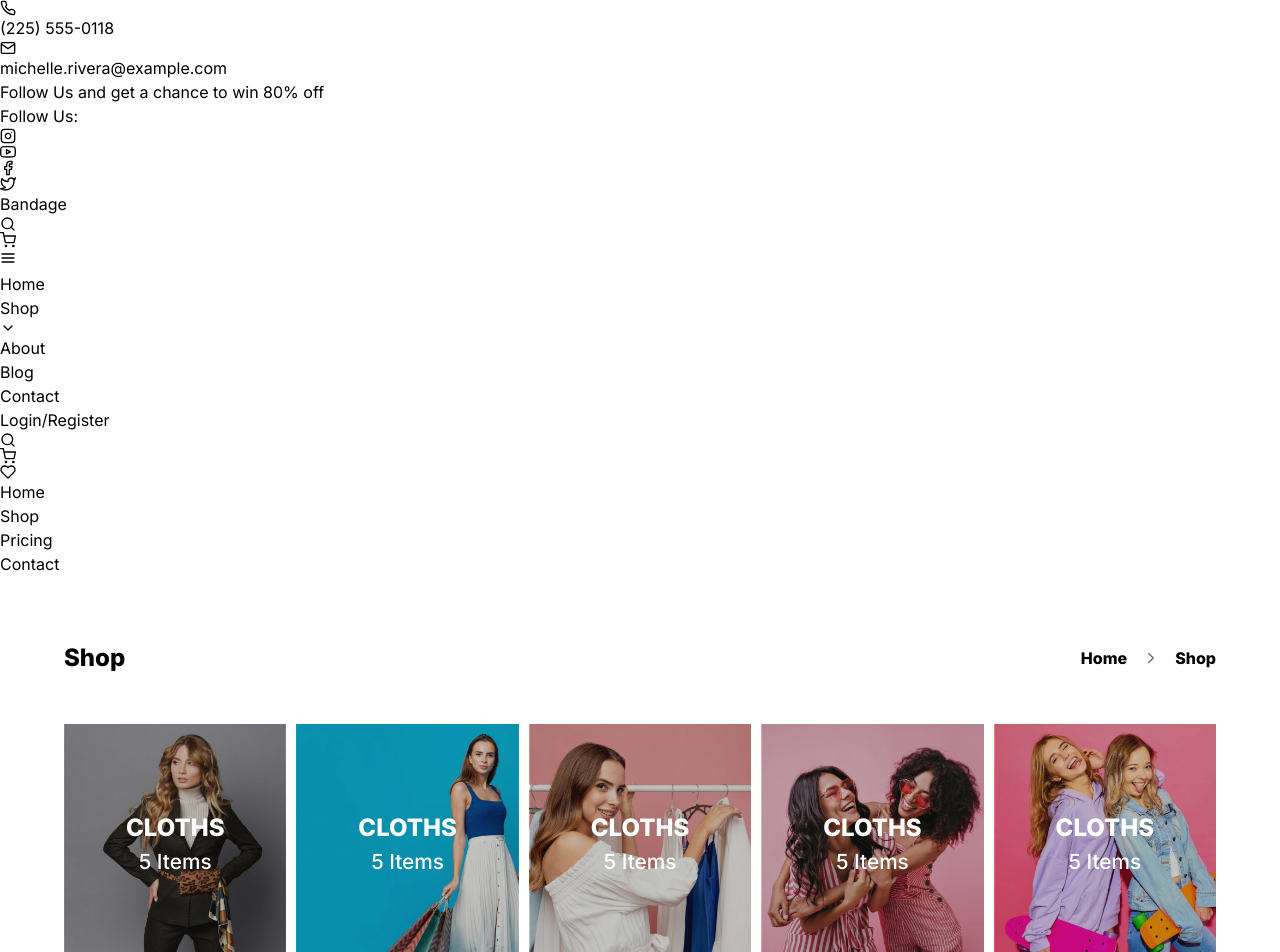
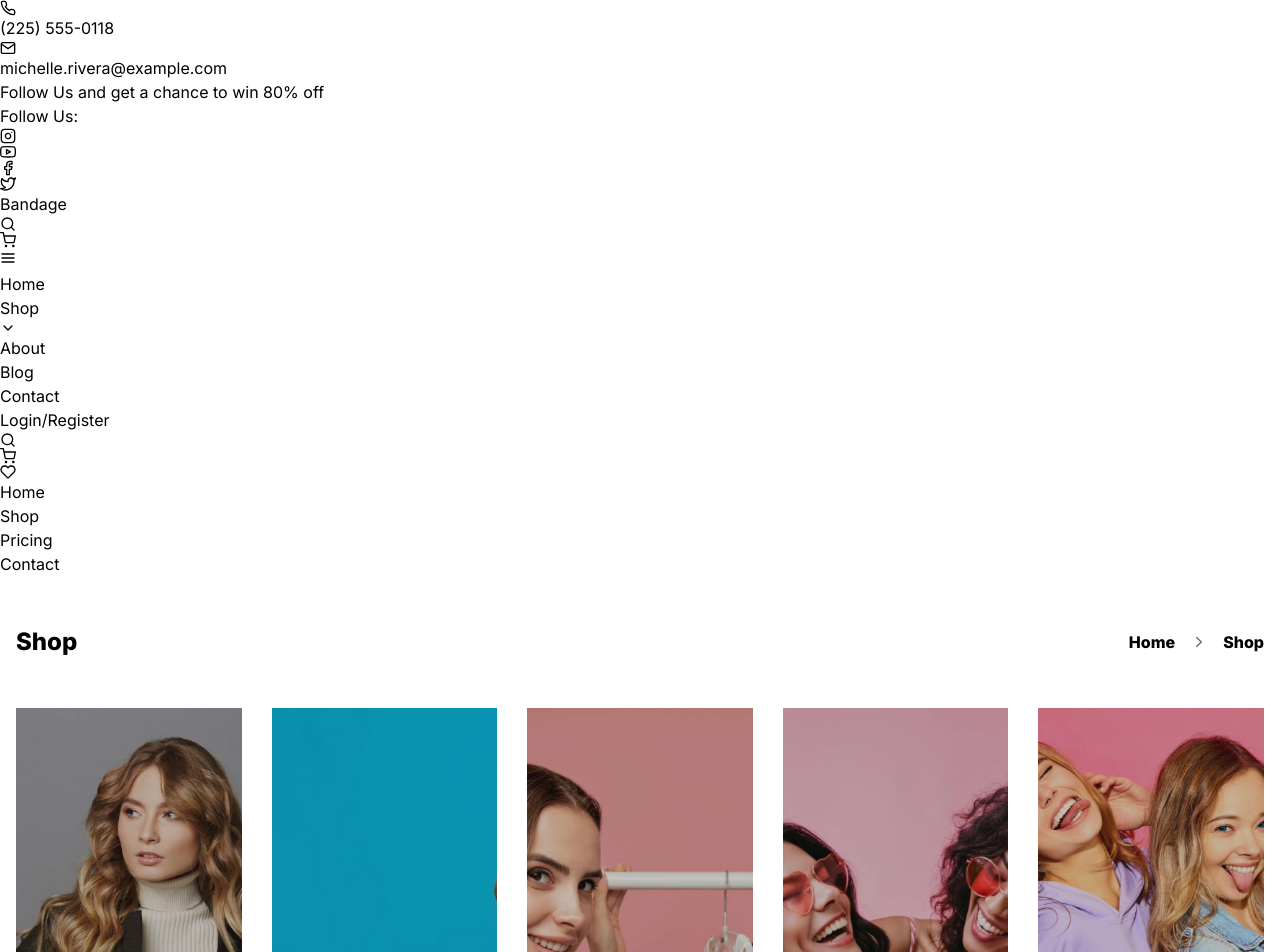
Before and after one commit to FarooqueMalik71/hackathone-151725, a Next.js app: page /shop in a window 1280 px wide. Shown: the top 952 px of the page. Built offline with nearby package versions, Linux system fonts and the light colour scheme.

Commit message:
fix moreee

```diff
--- a/src/app/global.css
+++ b/src/app/global.css
@@ -22,7 +22,7 @@ body {
   padding: 0;
 }
 
-
+/* yhaa tk chng */
 .home-hero {
   width: 100%;
   height: 120vh;
@@ -54,7 +54,7 @@ body {
 
 .hometext p {
   color: var(--white-color);
-  font-size: var(--medium-fontsize);
+  font-size: 1.3rem;
   margin-bottom: 2rem;
 }
 
@@ -63,7 +63,7 @@ body {
   color: var(--white-color);
   padding: 1rem 2.5rem;
   border-radius: 5px;
-  font-size: var(--medium-fontsize);
+  font-size: var(--medium-fontsize, 1.3rem);
   border: none;
   font-weight: 800;
   letter-spacing: 1px;
@@ -81,7 +81,7 @@ body {
 }
 
 .second-section span {
-  font-size: var(--xl-medium-fontsize);
+  font-size: 1.5rem;
   font-weight: 800;
   color: var(--dark-blue-color);
 }
@@ -215,7 +215,7 @@ body {
 }
 
 .third-section h3 {
-  font-size: var(--xl-medium-fontsize);
+  font-size: var(--xl-medium-fontsize, 1.5rem);
   color: var(--dark-blue-color);
   font-weight: 800;
   letter-spacing: 1px;
@@ -249,7 +249,8 @@ body {
 
 
 .product-page {
-  padding: 4rem 4rem;
+  padding: 3rem 1rem;
+
 }
 
 .category {
@@ -278,24 +279,25 @@ body {
   margin: 0rem 1rem;
   color: var(--gray-color);
 }
-
 .cate-cards {
   width: 100%;
-  display: flex;
-  align-items: center;
-  justify-content: space-between;
-  height: 30vh;
-  gap: 10px;
+  display: grid;
+  grid-template-columns: repeat(1, 1fr);
+  gap: 30px;
   margin-bottom: 4rem;
 }
 
-.cat-card1 {
-  background-image: url(./images/category1.jpg);
+@media (min-width: 768px) {
+  .cate-cards {
+    grid-template-columns: repeat(5, 1fr);
+  }
+}
+
+.cat-card1, .cat-card2, .cat-card3, .cat-card4, .cat-card5 {
   background-position: center;
   background-repeat: no-repeat;
   background-size: cover;
-  width: 25%;
-  height: inherit;
+  height: 80vh;
   display: flex;
   align-items: center;
   justify-content: center;
@@ -303,111 +305,32 @@ body {
   color: var(--white-color);
 }
 
-.cat-card1 h4 {
+.cat-card1 {
+  background-image: url(./images/category1.jpg);
+}
+
+.cat-card2 {
+  background-image: url(./images/category2.jpg);
+}
+
+.cat-card3 {
+  background-image: url(./images/category3.jpg);
+}
+
+.cat-card4 {
+  background-image: url(./images/category4.jpg);
+}
+
+.cat-card5 {
+  background-image: url(./images/category5.jpg);
+}
+
+.cat-card1 h4, .cat-card2 h4, .cat-card3 h4, .cat-card4 h4, .cat-card5 h4 {
   font-size: var(--xl-medium-fontsize);
   font-weight: 800;
 }
 
-.cat-card1 p {
-  font-size: var(--medium-fontsize);
-  font-weight: 500;
-}
-
-.cat-card2 {
-  background-image: url(./images/category2.jpg);
-  background-position: center;
-  background-repeat: no-repeat;
-  background-size: cover;
-  width: 25%;
-  height: inherit;
-  display: flex;
-  align-items: center;
-  justify-content: center;
-  flex-direction: column;
-  color: var(--white-color);
-}
-
-.cat-card2 h4 {
-  font-size: var(--xl-medium-fontsize);
-  font-weight: 800;
-}
-
-.cat-card2 p {
-  font-size: var(--medium-fontsize);
-  font-weight: 500;
-}
-
-.cat-card3 {
-  background-image: url(./images/category3.jpg);
-  background-position: center;
-  background-repeat: no-repeat;
-  background-size: cover;
-  width: 25%;
-  height: inherit;
-  display: flex;
-  align-items: center;
-  justify-content: center;
-  flex-direction: column;
-  color: var(--white-color);
-}
-
-.cat-card3 h4 {
-  font-size: var(--xl-medium-fontsize);
-  font-weight: 800;
-}
-
-.cat-card3 p {
-  font-size: var(--medium-fontsize);
-  font-weight: 500;
-}
-
-
-.cat-card4 {
-  background-image: url(./images/category4.jpg);
-  background-position: center;
-  background-repeat: no-repeat;
-  background-size: cover;
-  width: 25%;
-  height: inherit;
-  display: flex;
-  align-items: center;
-  justify-content: center;
-  flex-direction: column;
-  color: var(--white-color);
-}
-
-.cat-card4 h4 {
-  font-size: var(--xl-medium-fontsize);
-  font-weight: 800;
-}
-
-.cat-card4 p {
-  font-size: var(--medium-fontsize);
-  font-weight: 500;
-}
-
-
-.cat-card5 {
-  background-image: url(./images/category5.jpg);
-  background-position: center;
-  background-repeat: no-repeat;
-  background-size: cover;
-  width: 25%;
-  height: inherit;
-  display: flex;
-  align-items: center;
-  justify-content: center;
-  flex-direction: column;
-  color: var(--white-color);
-}
-
-
-.cat-card5 h4 {
-  font-size: var(--xl-medium-fontsize);
-  font-weight: 800;
-}
-
-.cat-card5 p {
+.cat-card1 p, .cat-card2 p, .cat-card3 p, .cat-card4 p, .cat-card5 p {
   font-size: var(--medium-fontsize);
   font-weight: 500;
 }
@@ -417,6 +340,7 @@ body {
   align-items: center;
   justify-content: space-between;
   margin-bottom: 5rem;
+  margin-top: 5rem;
 }
 
 .ft-first {
@@ -433,6 +357,7 @@ body {
   font-weight: 700;
   color: var(--gray-color);
   margin-right: 6px;
+
 }
 
 .ft-btn-1{
```
